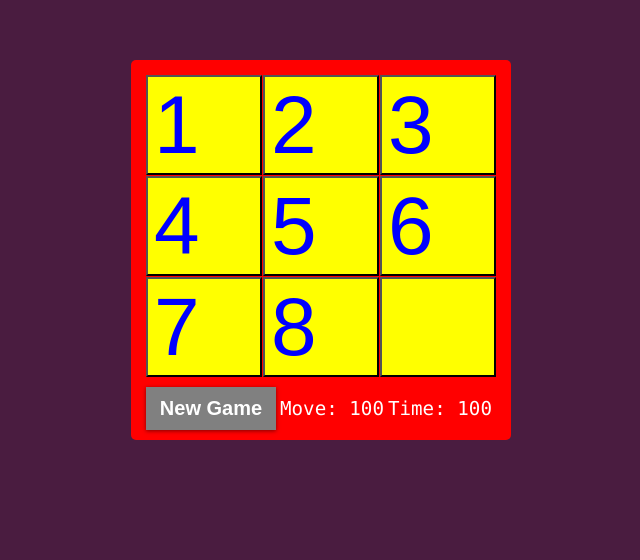
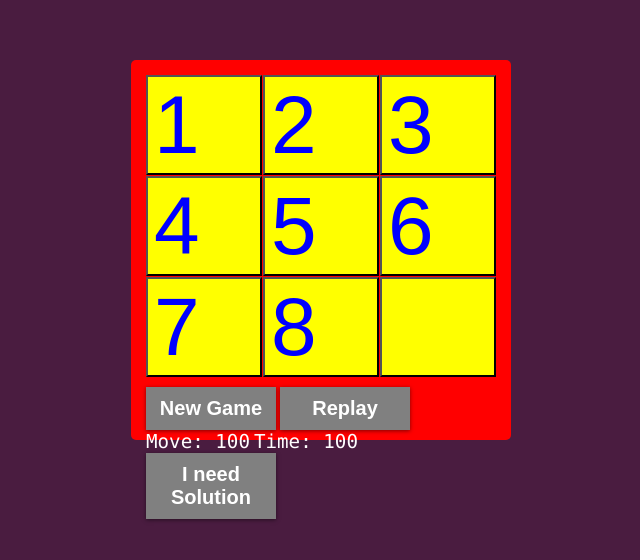
Before and after one commit to cthanh2310/puzzle-game, a plain HTML site: page index.html in a window 1280 px wide. Shown: the part 150-710 px from the top of the page, without its empty margins (319-959 px from the left). Drawn offline with Linux system fonts and the light colour scheme.

Commit message:
change frontend

```diff
--- a/index.html
+++ b/index.html
@@ -23,8 +23,16 @@
 
       <div class="footer">
         <button>New Game</button>
-        <span>Move: 100</span>
-        <span>Time: 100</span>
+        <button>Replay</button>
+        <div>
+          <span>Move: 100</span>
+          <span>Time: 100</span>
+        </div>
+
+        <div>
+          <button>I need Solution</button>
+        </div>
+
       </div>
     </div>
 
```
